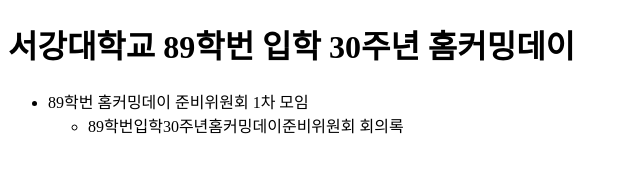
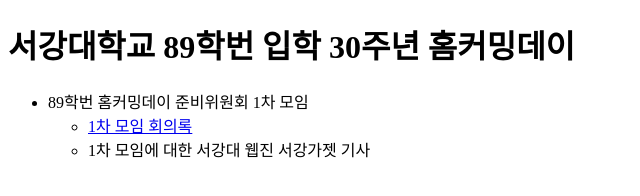
Before and after one commit to heeminpark/heeminpark.github.io, a plain HTML site: page index.html in a window 1280 px wide. Shown: the whole page, without its empty margins (0-640 px from the left). Drawn offline with Linux system fonts and the light colour scheme.

Commit message:
Update index.html

```diff
--- a/index.html
+++ b/index.html
@@ -8,7 +8,8 @@
 <ul>
   <li> 89학번 홈커밍데이 준비위원회 1차 모임 </li>
   <ul>
-    <li> 89학번입학30주년홈커밍데이준비위원회 회의록 </li>
+    <li> <a href=?>1차 모임 회의록</a> </li>
+    <li> 1차 모임에 대한 서강대 웹진 서강가젯 기사 </li>
   </ul>
 </ul>
 </body>
```
